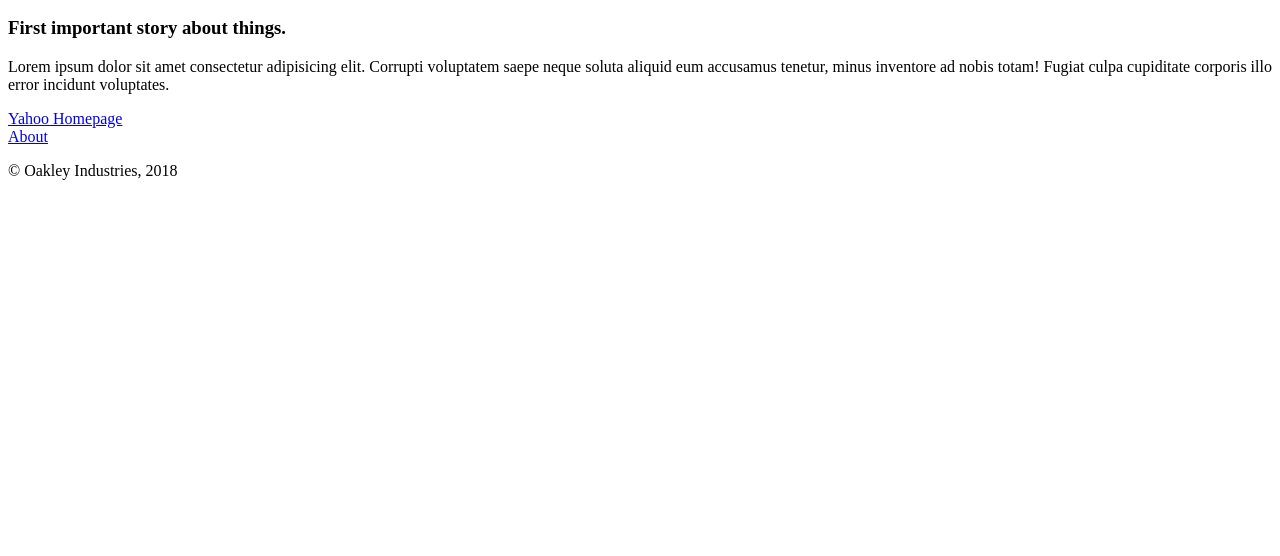
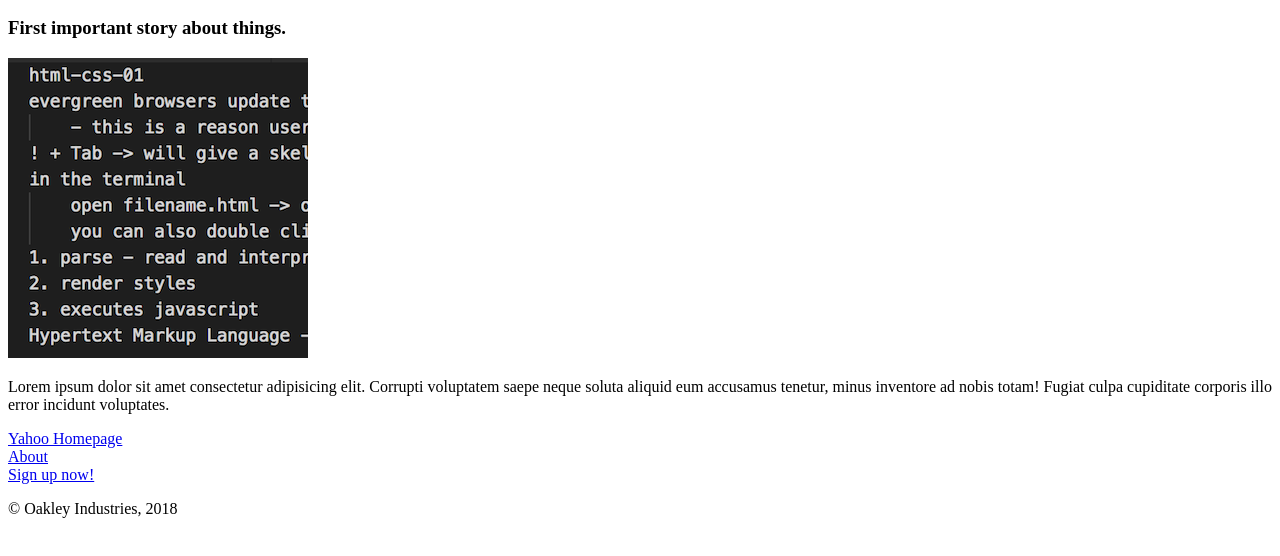
Before and after one commit to Kllicks/web-project1, a plain HTML site: page index.html in a window 1280 px wide. Shown: the part 110-666 px from the top of the page. Drawn offline with Linux system fonts and the light colour scheme.

Commit message:
adds what we did first day

```diff
--- a/index.html
+++ b/index.html
@@ -17,6 +17,7 @@
     <!-- Main content -->
     <section>
         <h3>First important story about things.</h3>
+        <img src="screenshot1.png" alt="Screenshot Test">
         <p>
             Lorem ipsum dolor sit amet consectetur adipisicing elit. Corrupti voluptatem saepe neque soluta aliquid eum accusamus tenetur, minus inventore ad nobis totam! Fugiat culpa cupiditate corporis illo error incidunt voluptates.
         </p>
@@ -33,6 +34,9 @@
             <!-- 2: go to another page that's a part of this site -->
             <!-- relative path -->
             <a href="about.html">About</a>
+            <br>
+            <!-- 3: go to an absolute path for when you have subfolders in larger web projects -->
+            <a href="/signup.html">Sign up now!</a>
         </nav>
     </section>
     <!-- Footer -->
```
Also changed, not shown: screenshot1.png (added).
